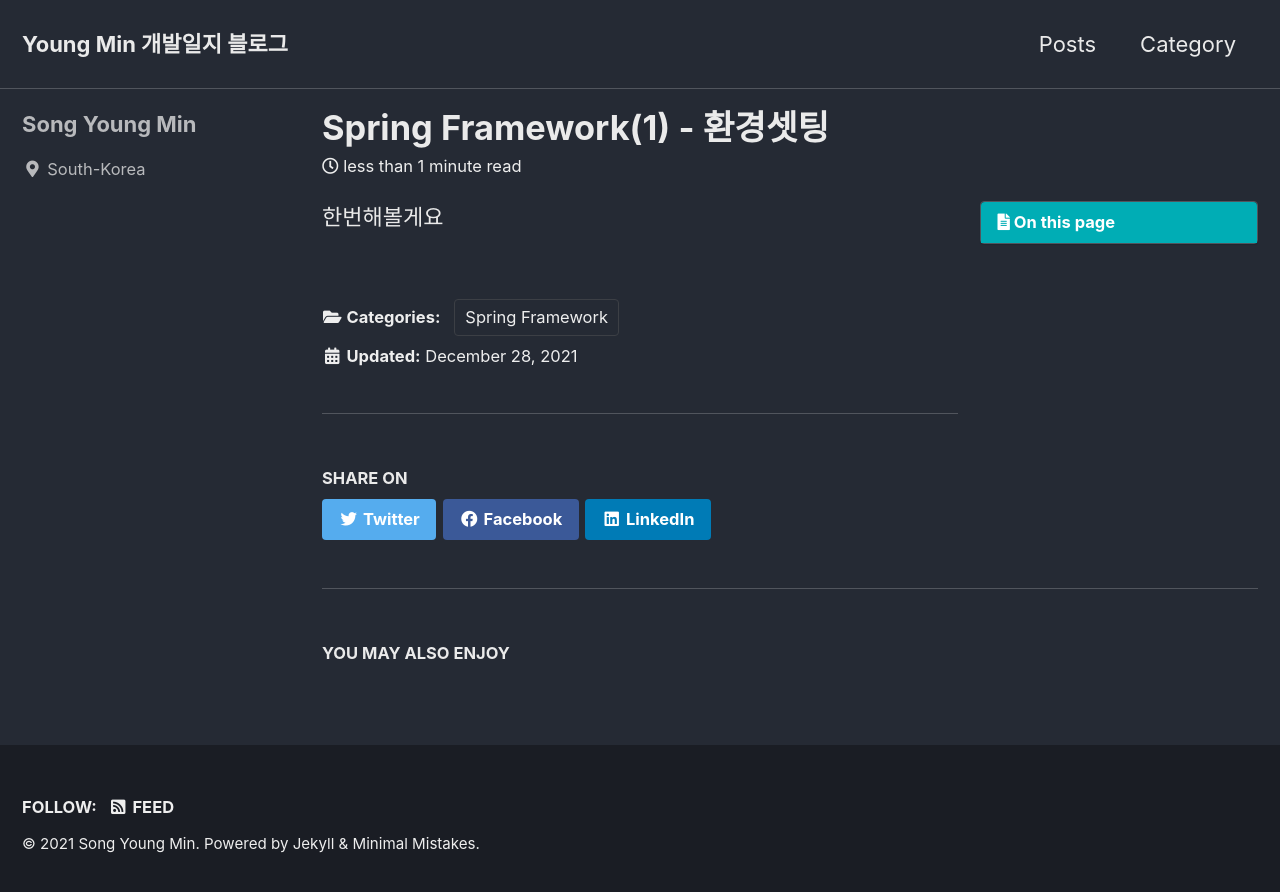
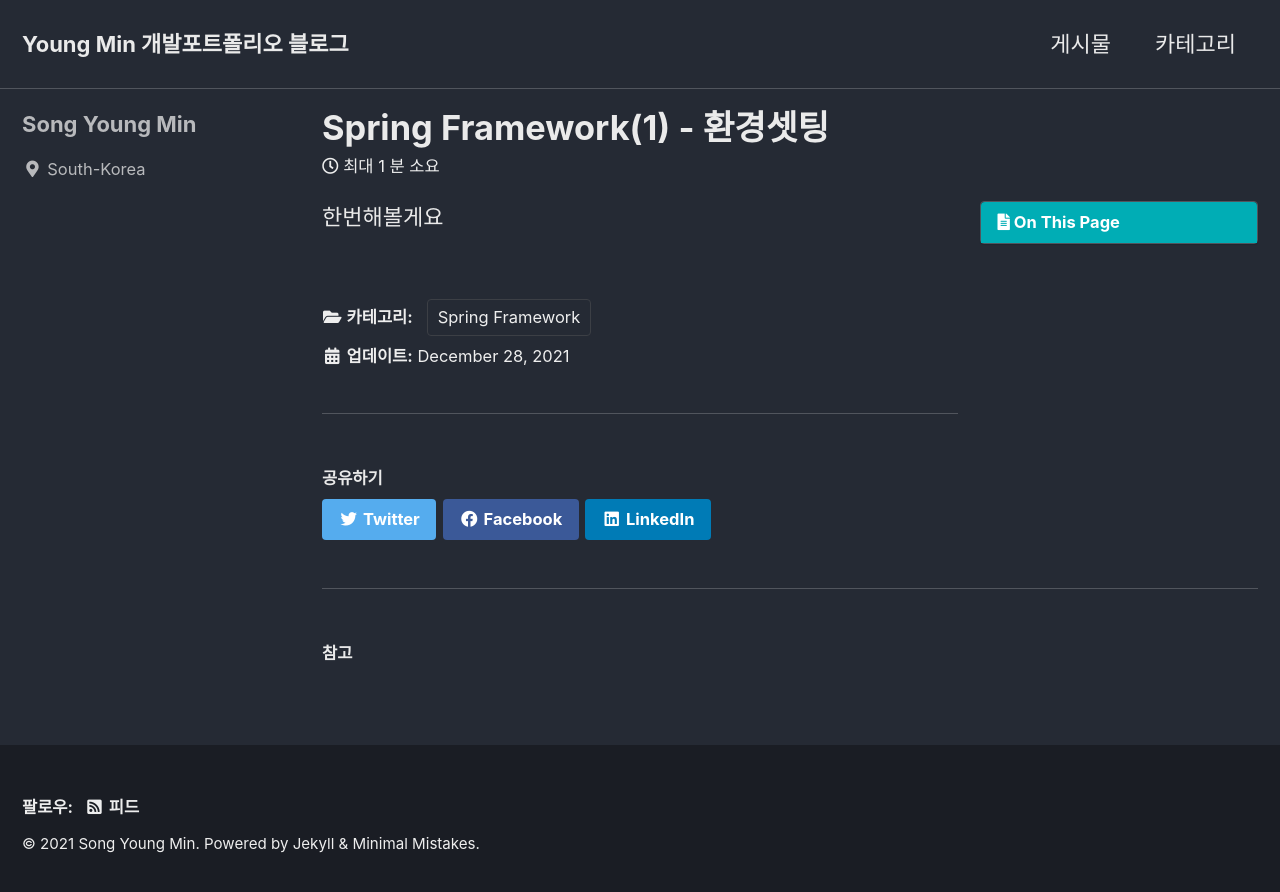
Before and after one commit to youngmin0628/youngmin0628.github.io, a Jekyll site: the page built from _posts/2021-12-28-springframework_1.md, in a window 1280 px wide. Shown: the top 892 px of the page. Built offline with Jekyll 4.4.1, drawn with Linux system fonts in a browser that asks for light colours; cached includes are drawn as plain includes.

Commit message:
상단메뉴 적용

```diff
--- a/_config.yml
+++ b/_config.yml
@@ -15,12 +15,12 @@
 minimal_mistakes_skin    : "dark" # "air", "aqua", "contrast", "dark", "dirt", "neon", "mint", "plum", "sunrise"
 
 # Site Settings
-locale                   : "en-US"
-title                    : "Young Min 개발일지 블로그"
+locale                   : "ko-KR"
+title                    : "Young Min 개발포트폴리오 블로그"
 title_separator          : "-"
 subtitle                 : # site tagline that appears below site title in masthead
 name                     : "Song Young Min"
-description              : "개발 일지"
+description              : "포트폴리오"
 url                      : "https://youngmin0628.github.io"
 baseurl                  : # the subpath of your site, e.g. "/blog"
 repository               : # GitHub username/repo-name e.g. "mmistakes/minimal-mistakes"
@@ -288,3 +288,10 @@ defaults:
       comments: true
       share: true
       related: true
+  # _pages
+  - scope:
+      path: "_pages"
+      type: pages
+    values:
+      layout: single
+      author_profile: true
--- a/_data/navigation.yml
+++ b/_data/navigation.yml
@@ -4,9 +4,9 @@ main:
   #  url: https://mmistakes.github.io/minimal-mistakes/docs/quick-start-guide/
   # - title: "About"
   #   url: https://mmistakes.github.io/minimal-mistakes/about/
-   - title: "Posts"
+   - title: "게시물"
      url: /post/
-   - title: "Category"
+   - title: "카테고리"
      url: /categories/
   # - title: "Sitemap"
   #   url: /sitemap/
--- /dev/null
+++ b/_pages/category-archive.md
@@ -0,0 +1,6 @@
+---
+title: "카테고리"
+layout: categories
+permalink: /categories/
+author_profile: true
+---
```
Also changed, not shown: _pages/post-archive.md (added, +6 -0 lines).
